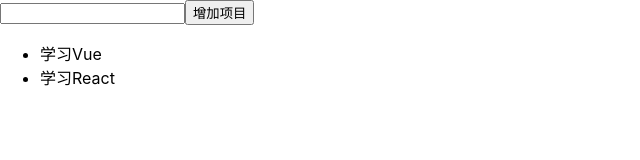
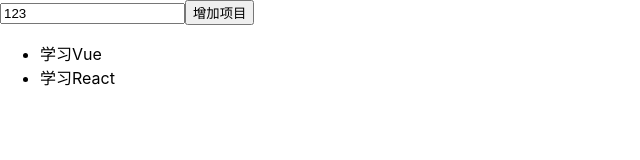
Before and after one commit to EllaBu/Qian, a React (Create React App) app in the folder React/react-demo/: page / in a window 1280 px wide. Shown: the top 160 px of the page, without its empty margins (0-640 px from the left). Built offline with nearby package versions, Linux system fonts and the light colour scheme.

Commit message:
参考技术胖学习React--React进阶（18 ref的使用）

```diff
--- a/React/react-demo/src/JsPang/TestTwo.js
+++ b/React/react-demo/src/JsPang/TestTwo.js
@@ -5,10 +5,24 @@
   constructor(props) {
     super(props)
     this.state= {
-      inputValue: '',
+      inputValue: '123',
       list: ['学习Vue', '学习React']
     }
+    this.inputChange = this.inputChange.bind(this)
+    this.addList = this.addList.bind(this)
     this.deleteItem = this.deleteItem.bind(this)
+  }
+
+  inputChange() {
+    this.setState({
+      inputValue: this.input.value
+    })
+  }
+
+  addList() {
+    this.setState({
+      list: [...this.state.list, this.input.value]
+    })
   }
 
   deleteItem(index) {
@@ -23,8 +37,16 @@
     return (
 
       <Fragment>
-        <input type="text"/>
-        <button>增加项目</button>
+        <input
+          type="text"
+          value={this.state.inputValue}
+          onChange={this.inputChange}
+          //ref的使用
+          //关键代码——----------start
+          ref={(input)=>{this.input = input}}
+          //关键代码------------end
+        />
+        <button onClick={this.addList}>增加项目</button>
         <ul>
           {
             this.state.list.map((item, index)=>{
```
